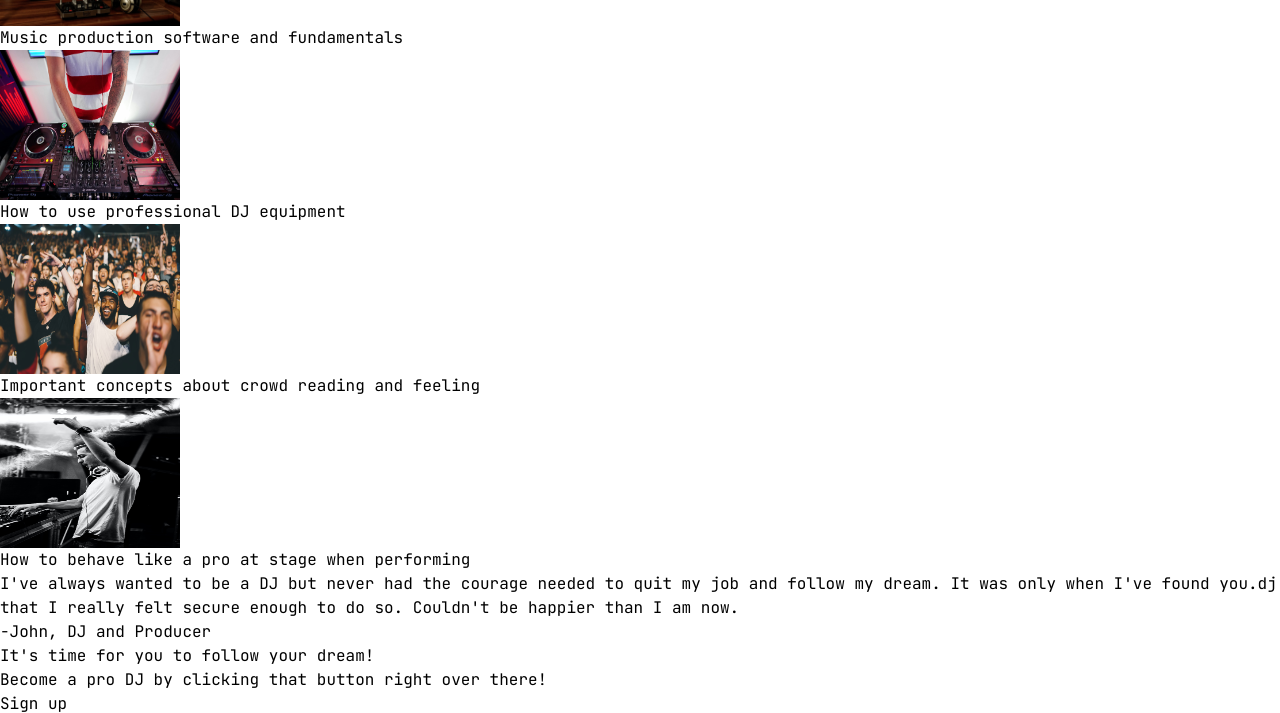
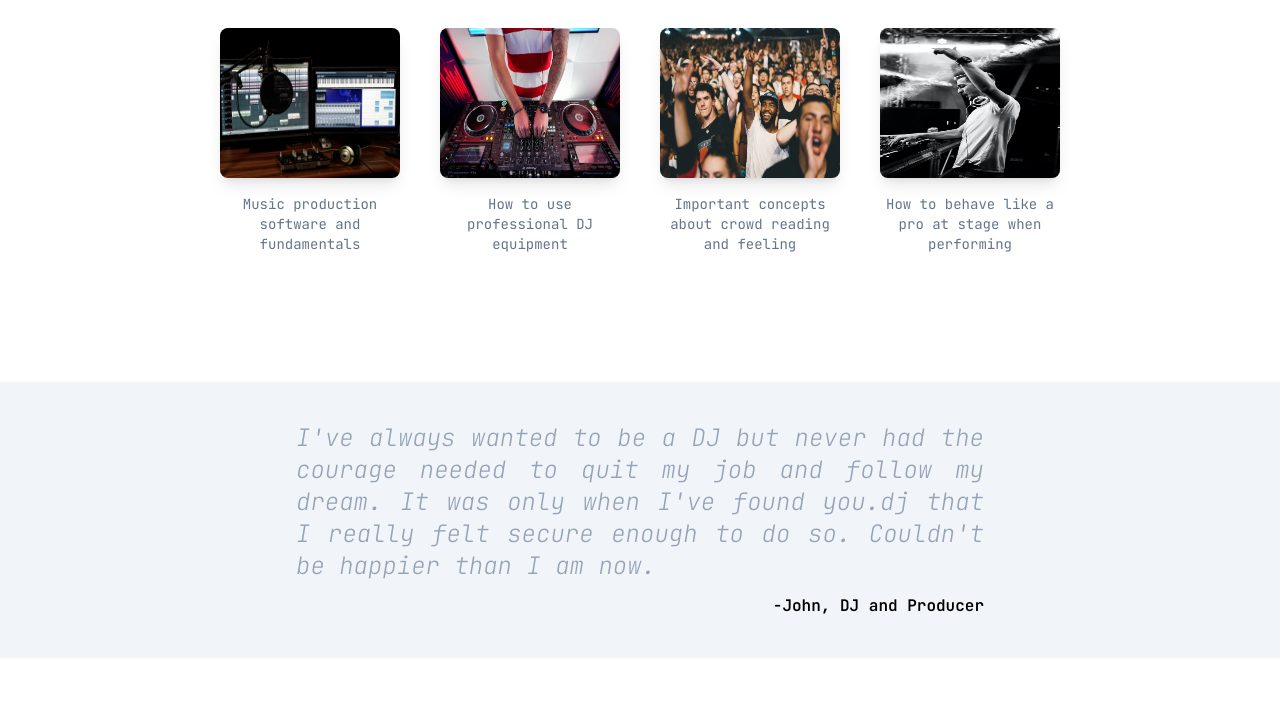
Before and after one commit to henriquecfaguiar/dj-course, a website: page index.html in a window 1280 px wide. Shown: the part 628-1341 px from the top of the page. Drawn offline with nearby package versions, Linux system fonts and the light colour scheme; files that its build step writes are made by us from their sources.

Commit message:
Update tailwind config file

```diff
--- a/index.html
+++ b/index.html
@@ -22,7 +22,7 @@
       href="../images/vinyl-disc-icon-sm.png"
       type="image/x-icon"
     />
-    <link rel="stylesheet" href="../dist/output.css" />
+    <link rel="stylesheet" href="./dist/output.css" />
   </head>
   <body>
     <!-- Global Container -->
--- a/tailwind.config.js
+++ b/tailwind.config.js
@@ -1,6 +1,6 @@
 /** @type {import('tailwindcss').Config} */
 module.exports = {
-  content: ["./src/**/*.{html,js}"],
+  content: ["./*.{html,js}"],
   theme: {
     extend: {
       fontFamily: {
```
